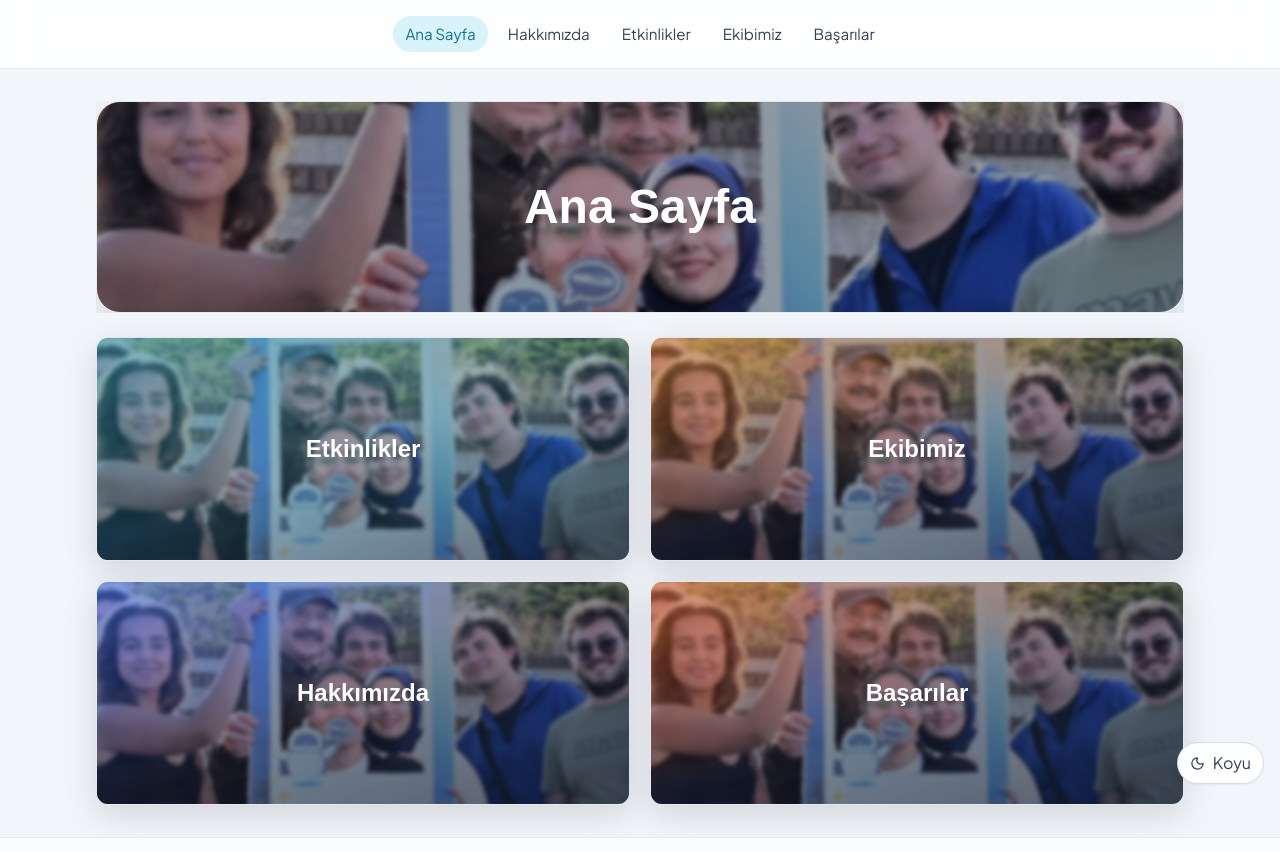
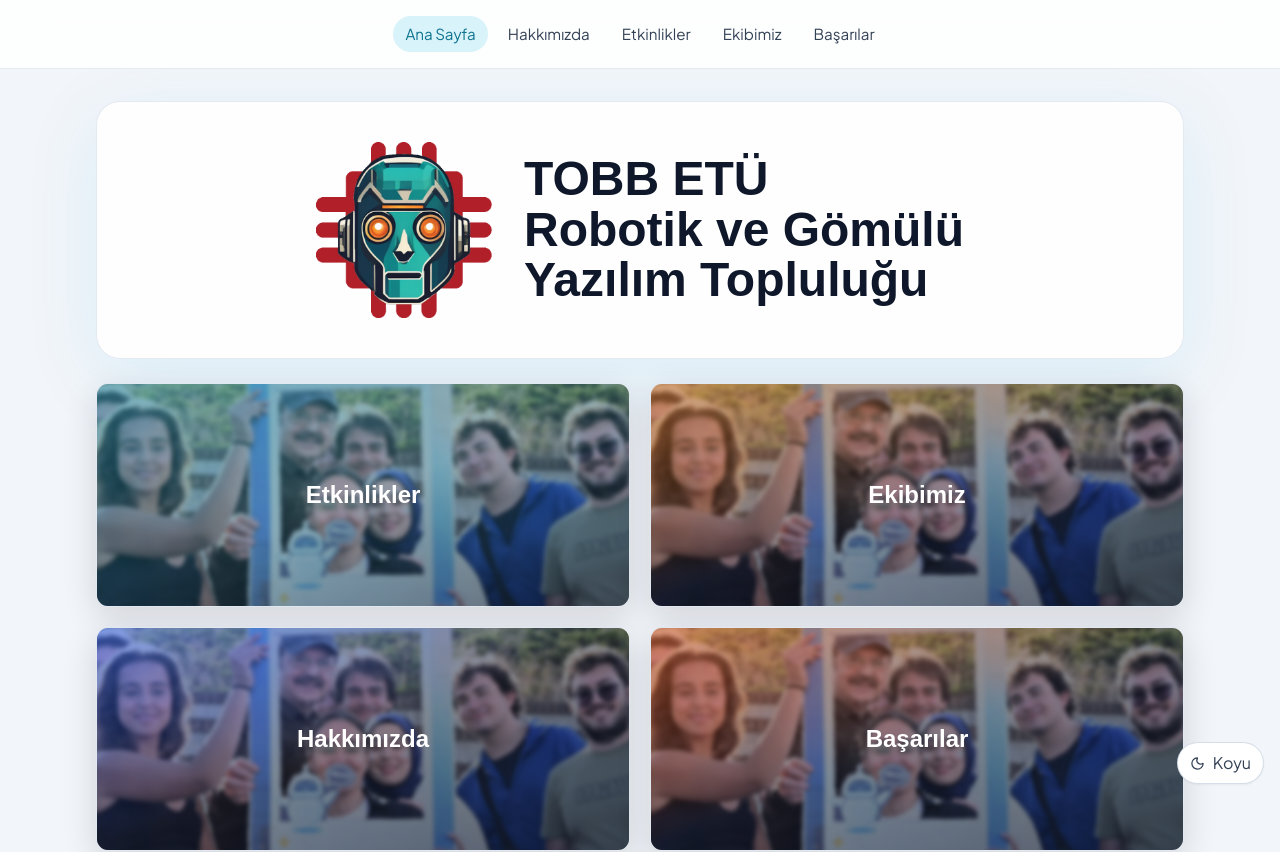
Before and after one commit to ROGOYATO/rogoyato-website, a React (Vite) app: page /#/ in a window 1280 px wide. Shown: the top 852 px of the page. Built offline with nearby package versions, Linux system fonts and the light colour scheme.

Commit message:
fix: ana sayfa hero logo ve tam isim geri al

```diff
--- a/src/pages/HomePage.jsx
+++ b/src/pages/HomePage.jsx
@@ -1,6 +1,6 @@
 import { motion } from 'framer-motion'
 import { Link } from 'react-router-dom'
-import PageTitleHero from '../components/PageTitleHero'
+import logoImage from '../assets/favicon.png'
 import buttonBackdrop from '../../ornekbutonarkaplan.png'
 
 const primaryLinks = [
@@ -17,9 +17,22 @@ export default function HomePage() {
         initial={{ opacity: 0, y: 18 }}
         animate={{ opacity: 1, y: 0 }}
         transition={{ duration: 0.5, ease: 'easeOut' }}
-        className="overflow-hidden"
+        className="rounded-3xl border border-slate-200/90 bg-white/90 px-6 py-8 shadow-[0_18px_72px_rgba(56,189,248,0.12)] dark:border-white/10 dark:bg-slate-900/75 sm:px-10 sm:py-10"
       >
-        <PageTitleHero title="Ana Sayfa" />
+        <div className="flex w-full items-center justify-center">
+          <div className="flex w-full max-w-4xl flex-col items-center justify-center gap-8 sm:flex-row sm:items-center sm:justify-center">
+            <img
+              src={logoImage}
+              alt="TOBB ETÜ Robotik ve Gömülü Yazılım Topluluğu logosu"
+              className="h-32 w-32 object-contain sm:h-44 sm:w-44"
+            />
+            <h1 className="font-heading text-center text-3xl font-semibold leading-tight text-slate-900 dark:text-white sm:text-left sm:text-5xl sm:leading-[1.05]">
+              <span className="block">TOBB ETÜ</span>
+              <span className="block">Robotik ve Gömülü</span>
+              <span className="block">Yazılım Topluluğu</span>
+            </h1>
+          </div>
+        </div>
       </motion.section>
 
       <section className="grid grid-cols-1 gap-5 sm:grid-cols-2">
```
